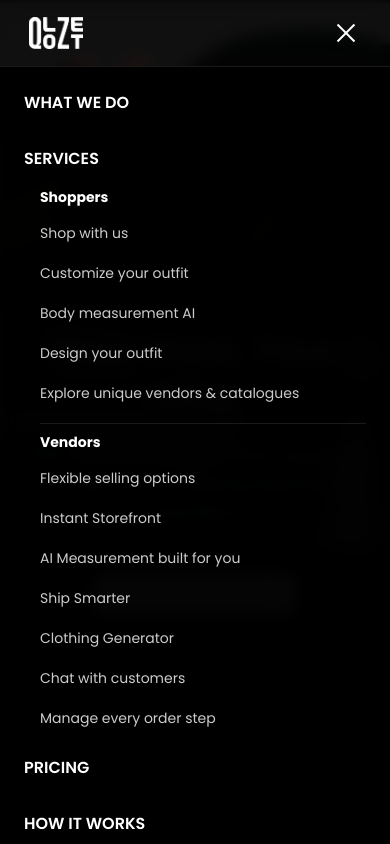
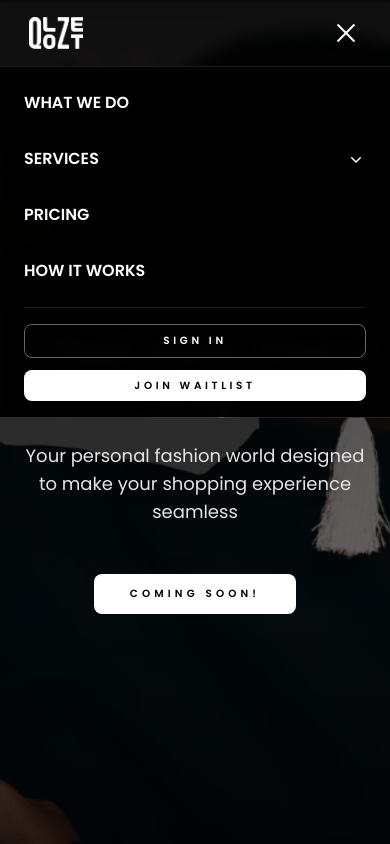
Before and after one commit to Qlozet/qlozethome, a Next.js app: page / in a window 390 px wide. Both pictures are taken after a click on the button "Toggle menu". Shown: the top 844 px of the page. Built offline with nearby package versions, Linux system fonts and the light colour scheme.

Commit message:
Update Header.tsx

```diff
--- a/components/layout/Header/Header.tsx
+++ b/components/layout/Header/Header.tsx
@@ -14,6 +14,7 @@ type HeaderProps = {
 export function Header({ data }: HeaderProps) {
   const [openDropdown, setOpenDropdown] = useState<string | null>(null);
   const [mobileMenuOpen, setMobileMenuOpen] = useState(false);
+  const [mobileDropdownOpen, setMobileDropdownOpen] = useState<string | null>(null);
   const pathname = usePathname();
   const isCustomizePage = pathname?.includes("/customize") || pathname?.includes("/whatwedo") || pathname?.includes("/measurement") || pathname?.includes("/designyouroutfit") || pathname?.includes("/explore") || pathname?.includes("/flexiblesellingoptions") || pathname?.includes("/instantstorefront") || pathname?.includes("/aimeasurement") || pathname?.includes("/shipsmarter") || pathname?.includes("/clothinggenerator") || pathname?.includes("/chatwithcustomers") || pathname?.includes("/managesteps");
 
@@ -234,16 +235,39 @@ export function Header({ data }: HeaderProps) {
           <nav className="flex flex-col px-6 py-4 space-y-4">
             {data.links.map((link) => {
               const hasDropdown = "dropdown" in link && link.dropdown;
+              const isMobileDropdownOpen = mobileDropdownOpen === link.label;
               return (
                 <div key={link.label} className="flex flex-col">
+                  {hasDropdown ? (
+                    <button
+                      type="button"
+                      onClick={() => setMobileDropdownOpen(isMobileDropdownOpen ? null : link.label)}
+                      className={`flex items-center justify-between text-base font-semibold py-2 ${isCustomizePage ? "text-gray-900" : "text-white"}`}
+                    >
+                      <span>{link.label}</span>
+                      <svg
+                        xmlns="http://www.w3.org/2000/svg"
+                        viewBox="0 0 20 20"
+                        fill="currentColor"
+                        className={`h-5 w-5 transition-transform ${isMobileDropdownOpen ? "rotate-180" : ""}`}
+                      >
+                        <path
+                          fillRule="evenodd"
+                          d="M5.22 8.22a.75.75 0 0 1 1.06 0L10 11.94l3.72-3.72a.75.75 0 1 1 1.06 1.06l-4.25 4.25a.75.75 0 0 1-1.06 0L5.22 9.28a.75.75 0 0 1 0-1.06Z"
+                          clipRule="evenodd"
+                        />
+                      </svg>
+                    </button>
+                  ) : (
                     <Link
                       href={link.href}
                       className={`text-base font-semibold py-2 ${isCustomizePage ? "text-gray-900" : "text-white"}`}
-                    onClick={() => !hasDropdown && setMobileMenuOpen(false)}
+                      onClick={() => setMobileMenuOpen(false)}
                     >
                       {link.label}
                     </Link>
-                  {hasDropdown && (
+                  )}
+                  {hasDropdown && isMobileDropdownOpen && (
                     <div className="mt-2 ml-4 space-y-4">
                       {/* Shoppers Section */}
                       <div className="flex flex-col gap-3">
```
Lines whose indentation alone changed are shown as unchanged.
